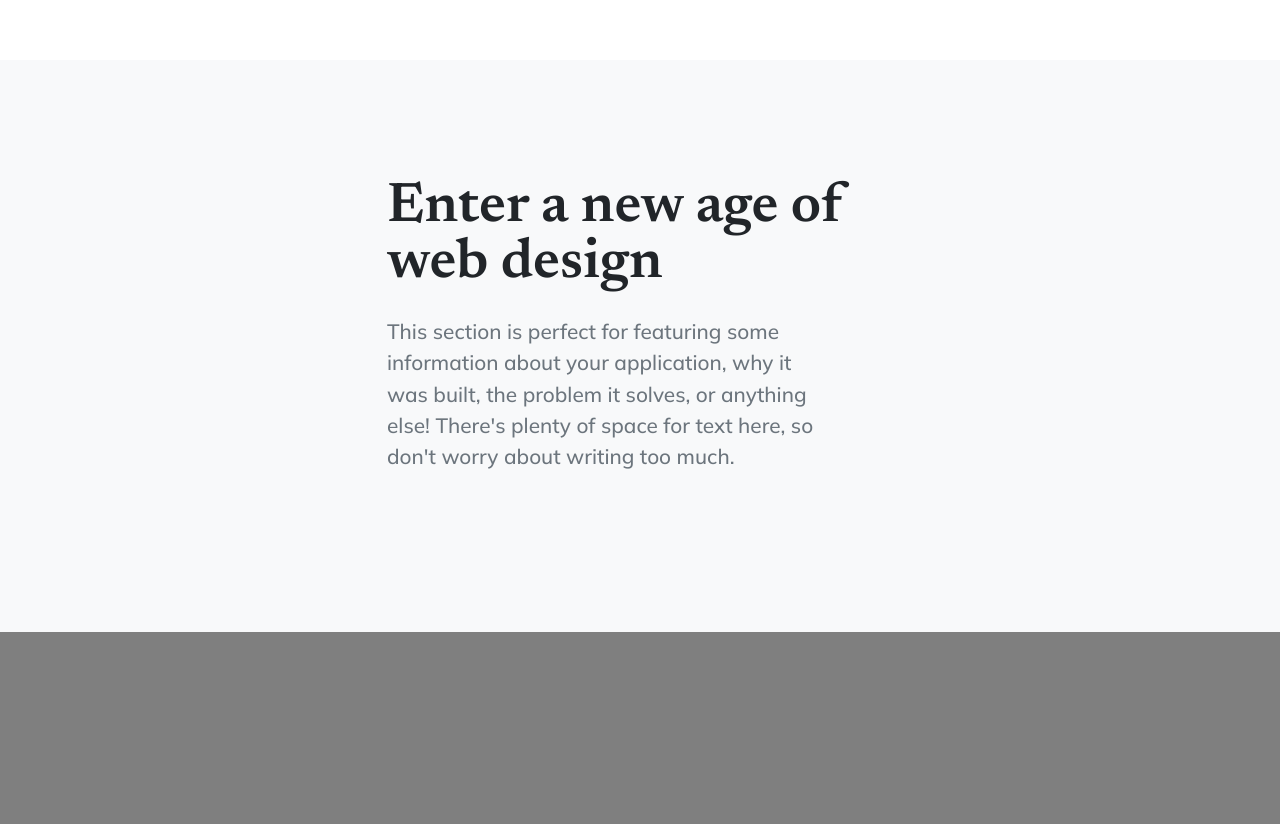
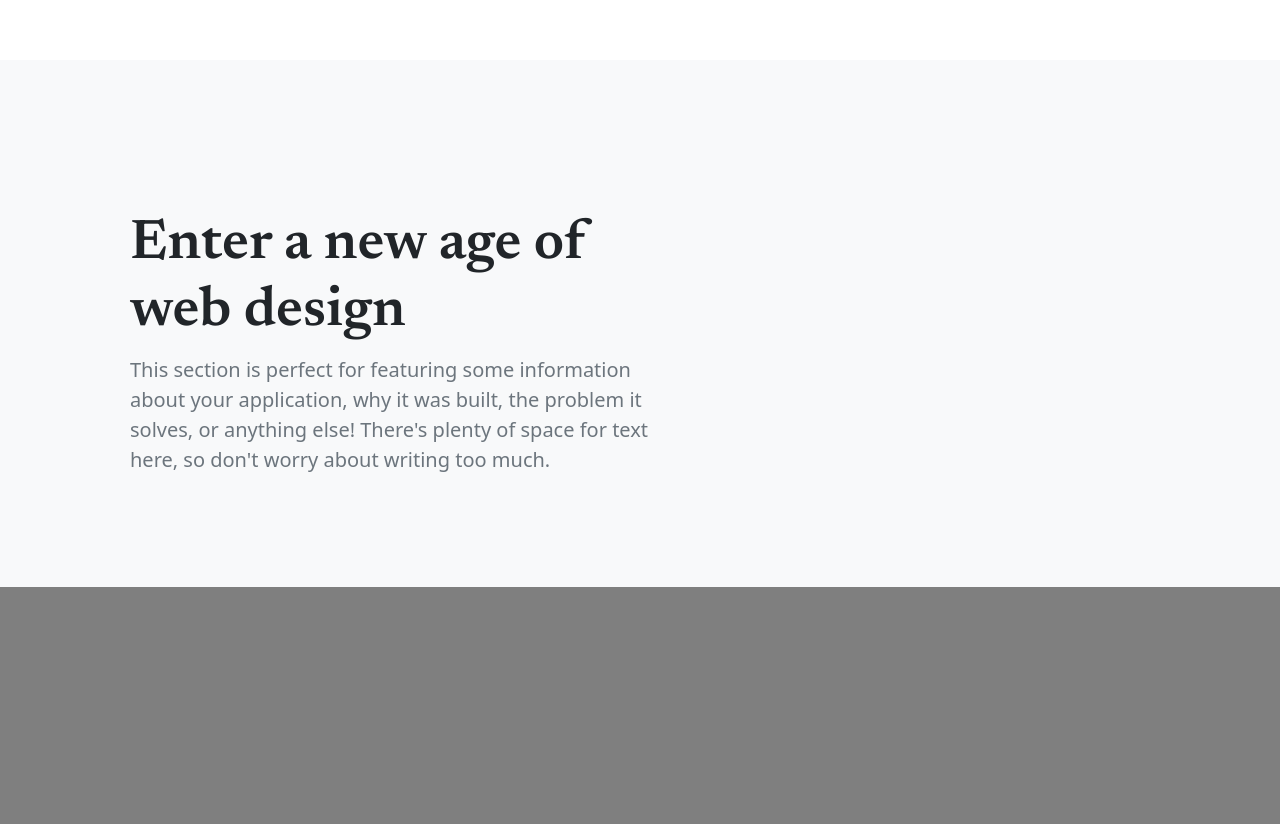
Before and after one commit to Vishnupriya-Dhanabal/Bootstrap-2nd-task, a plain HTML site: page index.html in a window 1280 px wide. Shown: the part 1687-2511 px from the top of the page. Drawn offline with nearby package versions, Linux system fonts and the light colour scheme; a web font is replaced by a local one.

Commit message:
that last

```diff
--- a/index.html
+++ b/index.html
@@ -84,25 +84,17 @@
           <svg width="500px" height="400px" class="position-absolute d-none d-md-block" viewbox="-50 40 100 100">
             <circle r="1.5" cx="50" cy="50" fill="#2937f0"></circle>
           </svg>
-          <!-- plus  -->
           <svg width="500px" height="500px" class="position-absolute d-none d-md-block" viewbox="-10 -80 100 100">
             <rect width="4" height="1.3" rx="1" ry="1" style="fill: #2937f0"></rect>
           </svg>
           <svg width="500px" height="500px" class="position-absolute d-none d-md-block" viewbox="-12.6 -78.6 100 100">
             <rect width="4" height="1.3" rx="1" ry="1" style="fill: #2937f0; transform: rotate(90deg)"></rect>
           </svg>
-          <!-- moblieview image -->
-          <!-- <img
-              class="d-block d-md-none ps-3 mt-5"
-              src="images/b57c331a-6366-48fe-b0dc-0f182be775cf.jpg"
-              alt=""
-              style="max-width: 100%; height: 100%"
-            /> -->
         </div>
       </div>
     </div>
   </div>
-  <!-- intuitive solution -->
+
   <div id="intuitive-solution" class="mt-3 pb-5">
     <div class="container row justify-content-center mx-auto text-center text-white px-5">
       <div class="col-xl-8 h1 mt-5 pt-4">
@@ -114,7 +106,6 @@
       </div>
     </div>
   </div>
-  <!-- featutres -->
   <div id="mmnd1"></div>
   <div>
     <div class="container">
@@ -203,14 +194,12 @@
       </div>
     </div>
   </div>
-  <!-- enter a new design -->
-  <div id="enterdesignback" class="p-lg-5 pt-5 pt-lg-3 pt-xl-5 pb-lg-3 pb-xl-5">
-    <div
-      class="container row flex-md-column flex-lg-row justify-content-center align-items-center mx-auto mb-xl-5 px-5 px-md-4">
-      <div class="col-lg-6">
-        <div class=" p-lg-5 ps-lg-2 ">
-          <h1 id="enterdesign" class="display-4 lh-1 pt-4">Enter a new age of web design</h1>
-          <p id="information02" class="text-muted pt-3 pe-lg-4">
+  <div id="enterdesignback" class="p-lg-5 pt-1 pt-lg-3 pt-xl-5 pb-lg-3 pb-xl-5">
+    <div class="background_rgb container-fluid">
+      <div class="container d-lg-flex d-xl-flex pb-5">
+        <div class="col-lg-6 col-xl-6 mt-5 pt-1 ms-5">
+          <h6 class="display-4 mt-1 pt-5">Enter a new age of web design</h6>
+          <p class="text-secondary fw-normal lead text-justify pe-3 me-2">
             This section is perfect for featuring some information about your
             application, why it was built, the problem it solves, or anything
             else! There's plenty of space for text here, so don't worry about
@@ -229,8 +218,6 @@
         </div> -->
     </div>
   </div>
-
-  <!-- download -->
   <div id="drawimage" class="ps-5 pe-5">
     <div class="drawimagecont ps-lg-5 ms-lg-5 me-3">
       <div class="text-white ps-0 ps-md-4">
@@ -246,7 +233,6 @@
     </div>
   </div>
   <div id="jjkk2"></div>
-  <!-- app download -->
   <div id="appdownload" class="text-center py-5">
     <p id="appdownpara" class="fs-2 fw-bold mb-0 mt-4">Get the app now!</p>
     <div class="d-flex flex-column flex-lg-row justify-content-center">
@@ -258,7 +244,6 @@
       </div>
     </div>
   </div>
-  <!-- footer -->
   <div id="footer" class="text-white-50 text-center py-5 small">
     <div class="mx-5 px-1 mx-md-0 px-md-0">
       © Your Website 2023. All Rights Reserved.
@@ -271,7 +256,6 @@
       <a href="#" class="ps-1 text-white-50 text-decoration-none">FAQ</a>
     </div>
   </div>
-  <!-- modal -->
   <div id="subfeed" class="modal fade">
     <div class="modal-dialog">
       <div class="modal-content rounded">
--- a/style.css
+++ b/style.css
@@ -1,3 +1,8 @@
+h1,h2,h3,h4,h6 {
+  font-family: "Newsreader", -apple-system, BlinkMacSystemFont, "Segoe UI",
+    Roboto, "Helvetica Neue", Arial, sans-serif, "Apple Color Emoji",
+    "Segoe UI Emoji", "Segoe UI Symbol", "Noto Color Emoji" !important;
+}
  #navs {
     background-color: #ffffff;
     box-shadow: 2px 2px 4px rgba(0, 0, 0, 0.075);
```
